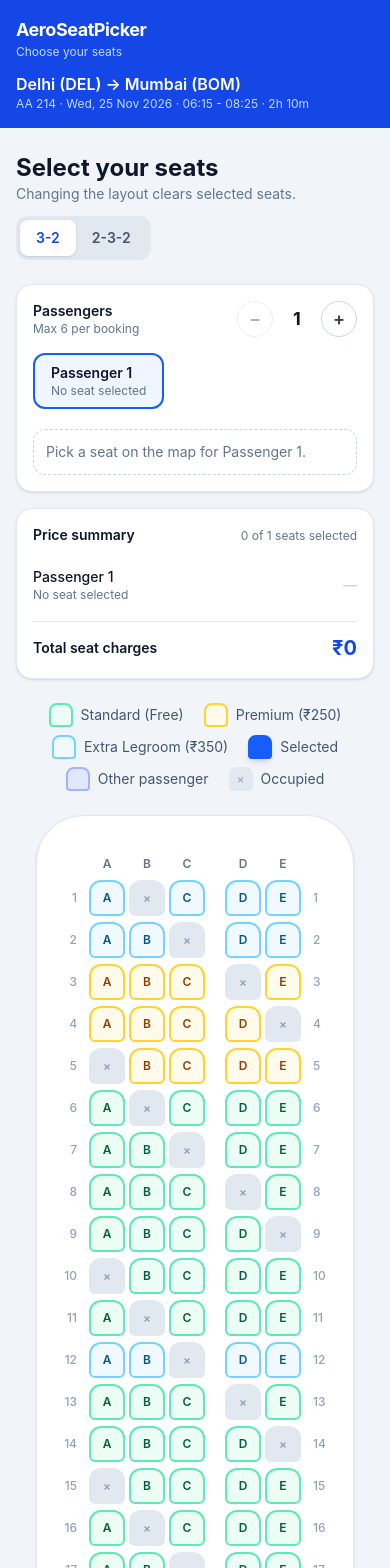
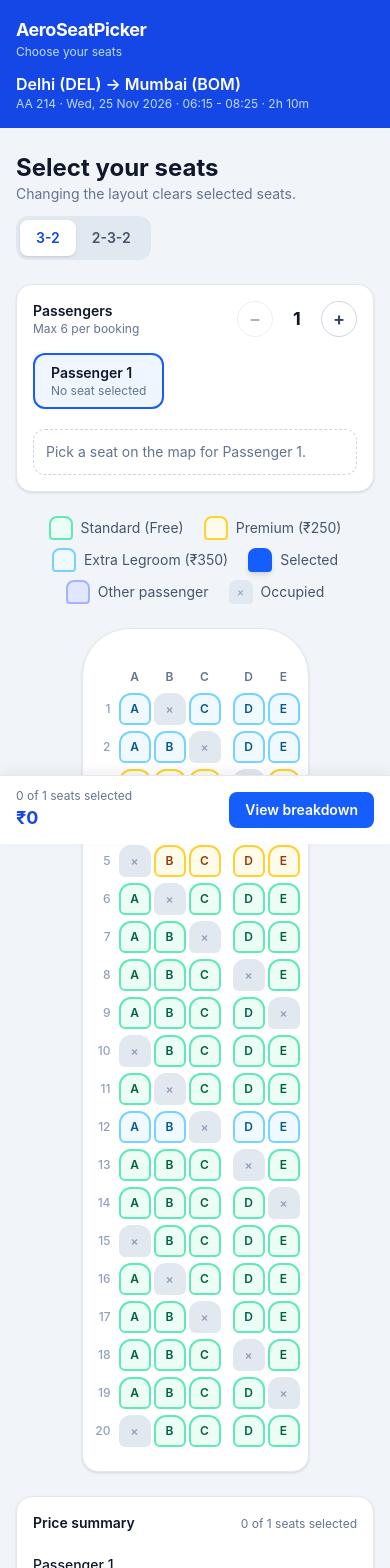
Before and after one commit to Pankaj2004s/aeroseatpicker, a React (Vite) app: page / in a window 390 px wide. Shown: the top 1568 px of the page. Built offline with nearby package versions, Linux system fonts and the light colour scheme.

Commit message:
feat: compact seat map and reorder layout for small screens

```diff
--- a/src/App.jsx
+++ b/src/App.jsx
@@ -1,27 +1,24 @@
-import Header from "./components/Header.jsx";
-import LayoutToggle from "./components/LayoutToggle.jsx";
-import PassengerPanel from "./components/PassengerPanel.jsx";
-import PriceSummary from "./components/PriceSummary.jsx";
-import SeatLegend from "./components/SeatLegend.jsx";
-import SeatMap from "./components/SeatMap.jsx";
-import Toast from "./components/Toast.jsx";
-import { useToast } from "./hooks/useToast.js";
+import Header from './components/Header.jsx'
+import LayoutToggle from './components/LayoutToggle.jsx'
+import MobileTotalBar from './components/MobileTotalBar.jsx'
+import PassengerPanel from './components/PassengerPanel.jsx'
+import PriceSummary from './components/PriceSummary.jsx'
+import SeatLegend from './components/SeatLegend.jsx'
+import SeatMap from './components/SeatMap.jsx'
+import Toast from './components/Toast.jsx'
+import { useToast } from './hooks/useToast.js'
 
 function App() {
-  const { toast, showToast } = useToast();
+  const { toast, showToast } = useToast()
 
   return (
     <div className="min-h-screen bg-slate-100">
       <Header />
-      <main className="mx-auto max-w-6xl px-4 py-6">
+      <main className="mx-auto max-w-6xl px-4 pb-24 pt-6 lg:pb-6">
         <div className="flex flex-wrap items-end justify-between gap-3">
           <div>
-            <h1 className="text-2xl font-bold text-slate-900">
-              Select your seats
-            </h1>
-            <p className="text-sm text-slate-500">
-              Changing the layout clears selected seats.
-            </p>
+            <h1 className="text-2xl font-bold text-slate-900">Select your seats</h1>
+            <p className="text-sm text-slate-500">Changing the layout clears selected seats.</p>
           </div>
           <LayoutToggle />
         </div>
@@ -31,15 +28,21 @@ function App() {
             <SeatLegend />
             <SeatMap onNotify={showToast} />
           </div>
-          <aside className="order-first flex flex-col gap-4 lg:sticky lg:top-4 lg:order-none">
-            <PassengerPanel />
-            <PriceSummary />
-          </aside>
+
+          <div className="contents lg:sticky lg:top-4 lg:flex lg:flex-col lg:gap-4">
+            <div className="order-first lg:order-none">
+              <PassengerPanel />
+            </div>
+            <div className="order-last lg:order-none">
+              <PriceSummary />
+            </div>
+          </div>
         </div>
       </main>
+      <MobileTotalBar />
       <Toast toast={toast} />
     </div>
-  );
+  )
 }
 
-export default App;
+export default App
--- a/src/components/Seat.jsx
+++ b/src/components/Seat.jsx
@@ -16,7 +16,7 @@ function Seat({ seat, status, onSelect }) {
       onClick={() => onSelect?.(seat)}
       title={isOccupied ? `${seat.id} - Occupied` : `${seat.id} - ${categoryLabel} - ${priceText}`}
       aria-label={`Seat ${seat.id}, ${isOccupied ? 'occupied' : `${categoryLabel}, ${priceText}`}`}
-      className={`flex h-9 w-9 items-center justify-center rounded-t-xl rounded-b-md border-2 text-xs font-semibold transition focus-visible:outline-2 focus-visible:outline-offset-2 focus-visible:outline-blue-600 sm:h-11 sm:w-11 sm:text-sm ${style}`}
+      className={`flex h-8 w-8 items-center justify-center rounded-t-xl rounded-b-md border-2 text-xs font-semibold transition focus-visible:outline-2 focus-visible:outline-offset-2 focus-visible:outline-blue-600 sm:h-11 sm:w-11 sm:text-sm ${style}`}
     >
       {isOccupied ? '×' : seat.label}
     </button>
--- a/src/components/SeatColumnHeader.jsx
+++ b/src/components/SeatColumnHeader.jsx
@@ -1,14 +1,14 @@
 function SeatColumnHeader({ groups }) {
   return (
-    <div className="flex items-center justify-center gap-3">
-      <span className="w-6" />
-      <div className="flex items-center gap-5 sm:gap-8">
+    <div className="flex items-center justify-center gap-2 sm:gap-3">
+      <span className="w-5 sm:w-6" />
+      <div className="flex items-center gap-3 sm:gap-8">
         {groups.map((group) => (
-          <div key={group.join('')} className="flex gap-1 sm:gap-1.5">
+          <div key={group.join('')} className="flex gap-[3px] sm:gap-1.5">
             {group.map((label) => (
               <span
                 key={label}
-                className="w-9 text-center text-xs font-semibold text-slate-500 sm:w-11"
+                className="w-8 text-center text-xs font-semibold text-slate-500 sm:w-11"
               >
                 {label}
               </span>
@@ -16,7 +16,7 @@ function SeatColumnHeader({ groups }) {
           </div>
         ))}
       </div>
-      <span className="w-6" />
+      <span className="hidden w-6 sm:block" />
     </div>
   )
 }
--- a/src/components/SeatMap.jsx
+++ b/src/components/SeatMap.jsx
@@ -89,7 +89,7 @@ function SeatMap({ onNotify }) {
   }
 
   return (
-    <section className="mx-auto w-fit max-w-full overflow-x-auto rounded-t-[3rem] rounded-b-2xl border border-slate-200 bg-white px-4 pb-6 pt-10 shadow-sm sm:px-8">
+        <section className="mx-auto w-fit max-w-full overflow-x-auto rounded-t-[3rem] rounded-b-2xl border border-slate-200 bg-white px-2 pb-6 pt-10 shadow-sm sm:px-8">
       <SeatColumnHeader groups={LAYOUTS[layoutId].groups} />
       <div className="mt-2 flex flex-col gap-1.5">
         {seatRows.map((row) => (
--- a/src/components/SeatRow.jsx
+++ b/src/components/SeatRow.jsx
@@ -2,18 +2,22 @@ import Seat from './Seat.jsx'
 
 function SeatRow({ row, getSeatStatus, onSelect }) {
   return (
-    <div className="flex items-center justify-center gap-3">
-      <span className="w-6 text-right text-xs font-medium text-slate-400">{row.number}</span>
-      <div className="flex items-center gap-5 sm:gap-8">
+    <div className="flex items-center justify-center gap-2 sm:gap-3">
+      <span className="w-5 text-right text-xs font-medium text-slate-400 sm:w-6">
+        {row.number}
+      </span>
+      <div className="flex items-center gap-3 sm:gap-8">
         {row.groups.map((group) => (
-          <div key={group[0].id} className="flex gap-1 sm:gap-1.5">
+          <div key={group[0].id} className="flex gap-[3px] sm:gap-1.5">
             {group.map((seat) => (
               <Seat key={seat.id} seat={seat} status={getSeatStatus(seat)} onSelect={onSelect} />
             ))}
           </div>
         ))}
       </div>
-      <span className="w-6 text-left text-xs font-medium text-slate-400">{row.number}</span>
+      <span className="hidden w-6 text-left text-xs font-medium text-slate-400 sm:block">
+        {row.number}
+      </span>
     </div>
   )
 }
```
